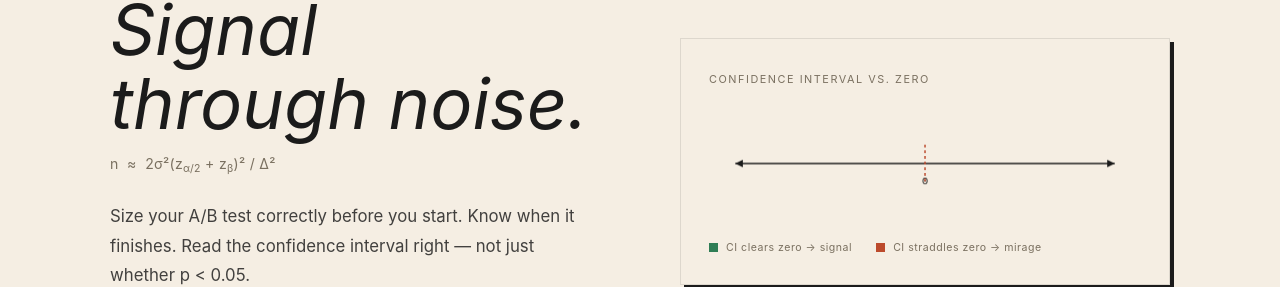
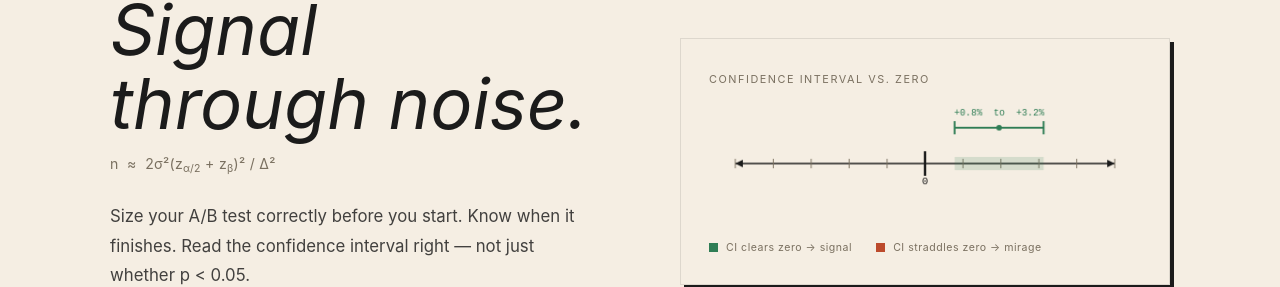
Before and after one commit to carloslauv/Experiment-Design-Calculator, a Next.js app: page / in a window 1280 px wide. Shown: the part 194-481 px from the top of the page. Built offline with nearby package versions, Linux system fonts and the light colour scheme; a web font is replaced by a local one.

Commit message:
Fix marketing page NumberLineGauge missing required props
Co-Authored-By: Claude Sonnet 4.6 <noreply@anthropic.com>
Claude-Session: https://claude.ai/code/session_013ZN2bux5idLbELowvA3rwQ

```diff
--- a/app/(marketing)/page.tsx
+++ b/app/(marketing)/page.tsx
@@ -149,7 +149,7 @@ export default function LandingPage() {
               >
                 Confidence interval vs. zero
               </p>
-              <NumberLineGauge />
+              <NumberLineGauge ciLow={0.008} ciHigh={0.032} significant={true} />
               <div
                 style={{
                   display: "flex",
```
